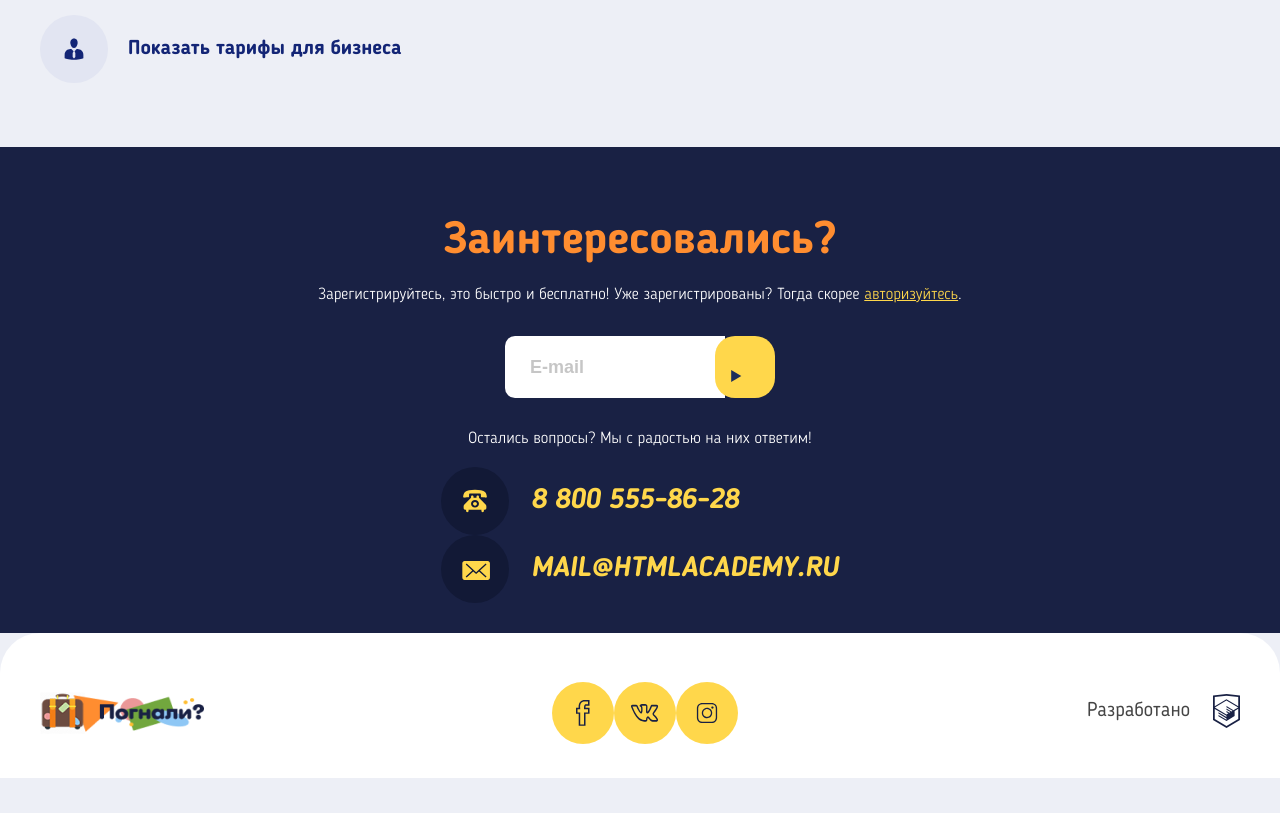
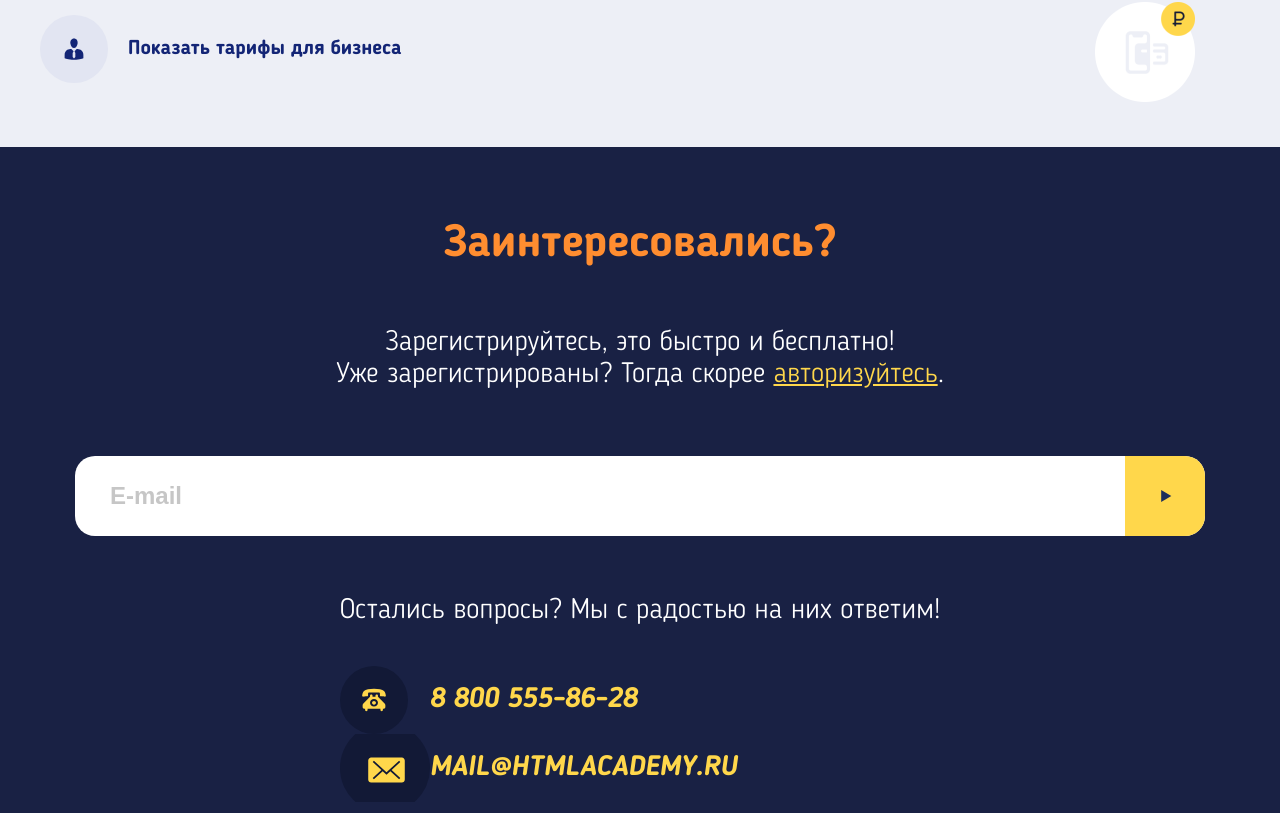
Before and after one commit to panteleevHub/pognalli, a Nuxt app: page / in a window 1280 px wide. Shown: the part 4547-5360 px from the top of the page. Before the commit the page ends 5325 px from the top, so only its background shows below. Built offline with nearby package versions, Linux system fonts and the light colour scheme.

Commit message:
stylized registration block

```diff
--- a/components/Contacts.vue
+++ b/components/Contacts.vue
@@ -15,6 +15,14 @@ const { place } = defineProps({
 </script>
 
 <style lang="scss" scoped>
+.contacts {
+  @media (min-width: $desktop-width) {
+    display: grid;
+    grid-template-columns: repeat(2, 1fr);
+    gap: 20px 40px;
+  }
+}
+
 .contacts__item {
   display: flex;
   min-height: 45px;
@@ -30,6 +38,11 @@ const { place } = defineProps({
     font-size: 28px;
     line-height: 28px;
     padding-left: 90px;
+  }
+
+  @media (min-width: $desktop-width) {
+    min-height: 90px;
+    padding-left: 120px;
   }
 }
 
@@ -47,13 +60,17 @@ const { place } = defineProps({
   @media (min-width: $tablet-width) {
     background-size: 68px 68px;
   }
+
+  @media (min-width: $desktop-width) {
+    background-size: 90px 90px;
+  }
 }
 
 .contacts__item--email {
   background: 0 center url('@/assets/img/mail-icon.svg') no-repeat;
 
   @media (min-width: $tablet-width) {
-    background-size: 68px 68px;
+    background-size: 90px 90px;
   }
 }
 
--- a/components/mainPage/Rates.vue
+++ b/components/mainPage/Rates.vue
@@ -51,7 +51,7 @@ const rates = [
     background-position: calc(100% - 85px) calc(100% - 45px);
   }
 
-  @media (min-width: $tablet-width) {
+  @media (min-width: $desktop-width) {
     background-image: url('@/assets/img/icon-rates-desktop.png');
     background-position: calc(50% + 550px) calc(100% - 256px);
   }
--- a/components/mainPage/Registration.vue
+++ b/components/mainPage/Registration.vue
@@ -33,11 +33,22 @@
   @include flex-column-center;
   padding-top: 72px;
   padding-bottom: 30px;
+
+  @media (min-width: $tablet-width) {
+    padding: 75px 75px 60px;
+  }
+
+  @media (min-width: $desktop-width) {
+    padding: 110px 130px 105px;
+  }
 }
 
 .registration__caption {
-  margin-top: 0;
   margin-bottom: 20px;
+
+  @media (min-width: $tablet-width) {
+    margin-bottom: 60px;
+  }
 }
 
 .registration__desc {
@@ -49,6 +60,14 @@
   padding: 0 30px;
   margin-top: 0;
   margin-bottom: 30px;
+
+  @media (min-width: $tablet-width) {
+    max-width: 618px;
+    font-size: 28px;
+    line-height: 32px;
+    padding: 0;
+    margin-bottom: 65px;
+  }
 }
 
 .registration__desc span {
@@ -61,12 +80,22 @@
 }
 
 .registration__form {
+  position: relative;
   display: flex;
+  width: 100%;
   margin-bottom: 30px;
+
+  @media (min-width: $tablet-width) {
+    margin-bottom: 60px;
+  }
+
+  @media (min-width: $desktop-width) {
+    margin-bottom: 70px;
+  }
 }
 
 .registration__input {
-  width: 220px;
+  width: 100%;
   height: 62px;
   font-size: 18px;
   line-height: 18px;
@@ -74,35 +103,56 @@
   color: $special-grey;
   background-color: $white;
   padding: 22px 25px;
-  padding-right: 35px;
+  padding-right: 85px;
   border: 0;
+  border-radius: 10px;
   outline: none;
-  border-radius: 10px 0 0 10px;
 
   &::placeholder {
     color: $special-grey;
     opacity: 0.3;
   }
+
+  @media (min-width: $tablet-width) {
+    height: 80px;
+    font-size: 24px;
+    line-height: 24px;
+    padding: 28px 35px;
+    padding-right: 115px;
+    border-radius: 20px;
+  }
+
+  @media (min-width: $desktop-width) {
+    width: 100%;
+    padding-right: 360px;
+  }
 }
 
 .registration__submit {
-  position: relative;
-  left: -10px;
+  position: absolute;
+  right: 0;
   width: 60px;
   height: 62px;
   padding: 0;
-  margin-right: -10px;
+
+  @media (min-width: $tablet-width) {
+    width: 80px;
+    height: 80px;
+    border-radius: 0 20px 20px 0;
+  }
+
+  @media (min-width: $desktop-width) {
+    width: 325px;
+    padding: 28px 35px;
+    padding-right: 65px;
+  }
 }
 
 .registration__submit span {
   display: none;
 
   @media (min-width: $desktop-width) {
-    display: inline;
-    font-size: 24px;
-    line-height: 24px;
-    font-weight: 700;
-    color: $basic-blue-light;
+    display: flex;
   }
 }
 
@@ -115,6 +165,12 @@
   color: $white;
   margin-top: 0;
   margin-bottom: 17px;
+
+  @media (min-width: $tablet-width) {
+    font-size: 28px;
+    line-height: 30px;
+    margin-bottom: 40px;
+  }
 }
 
 .feedback__desc span {
```
